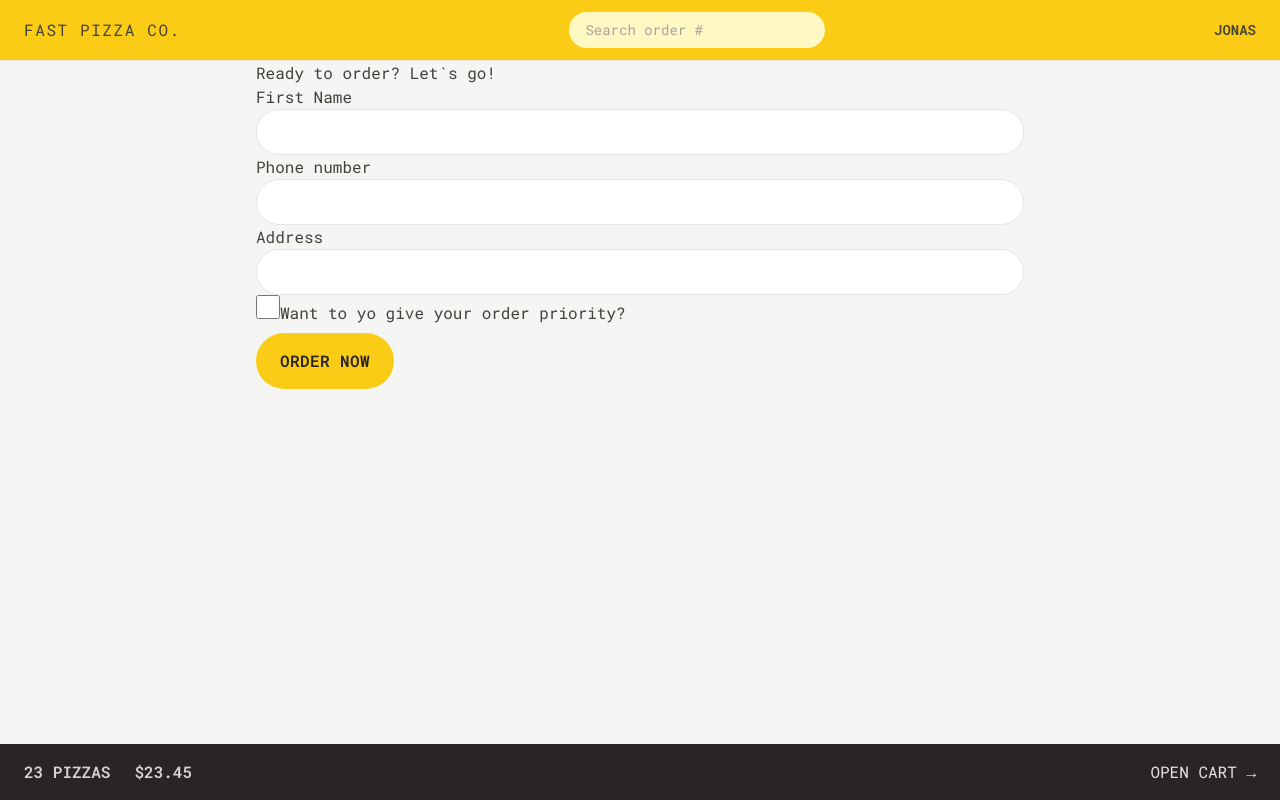
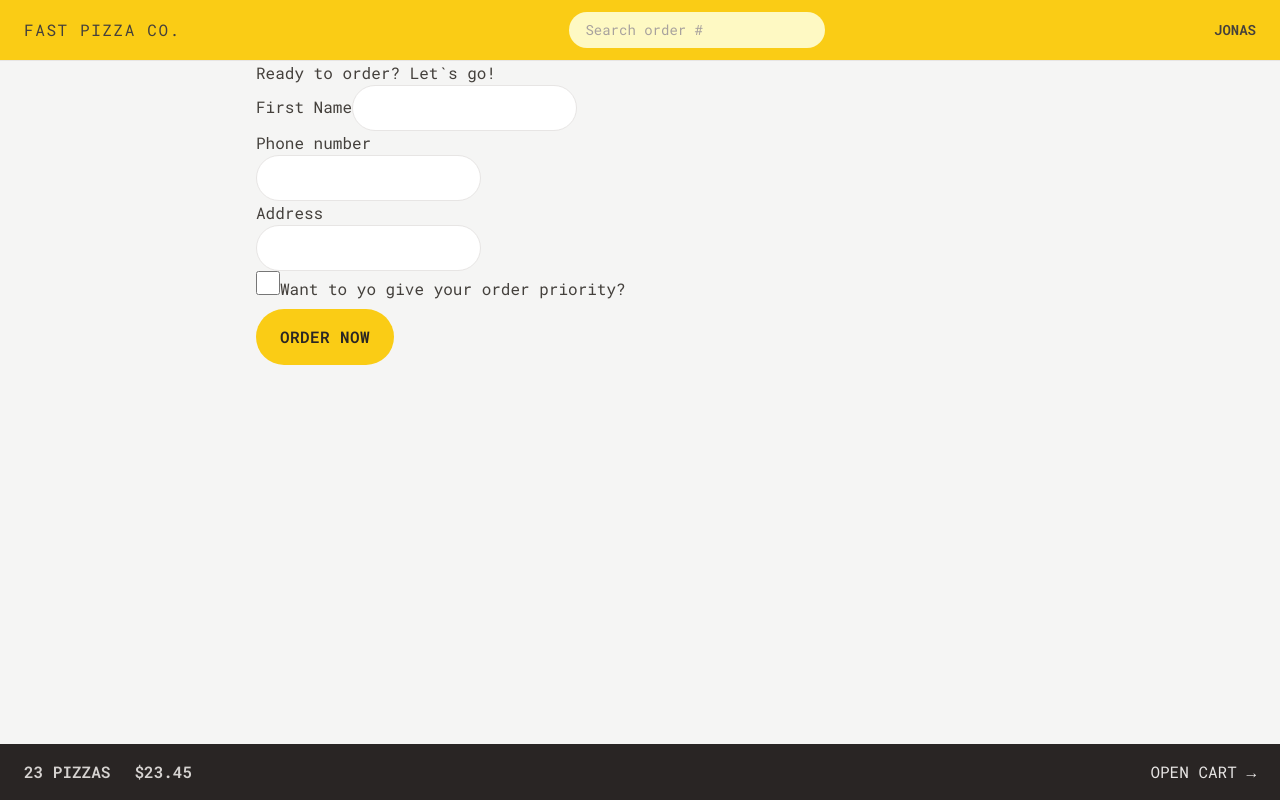
Before and after one commit to Nifemiasaolu/Fast_Pizza, a React (Vite) app: page /order/new in a window 1280 px wide. Built offline with nearby package versions, Linux system fonts and the light colour scheme.

Commit message:
Styled design

```diff
--- a/src/index.css
+++ b/src/index.css
@@ -4,7 +4,7 @@
 
 @layer components {
   .input {
-    @apply w-full rounded-full border
+    @apply rounded-full border
     border-stone-200 px-4 py-2 text-sm
     transition-all duration-300 placeholder:text-stone-400
     focus:outline-none focus:ring
```
